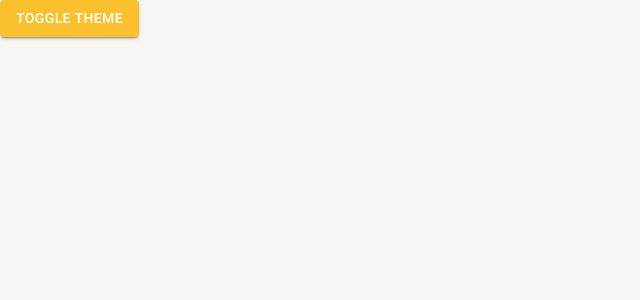
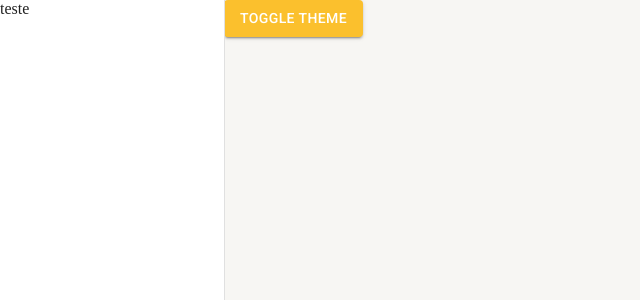
Before and after one commit to LucasPreviato/Login-Screen, a React (Create React App) app: page /pagina-inicial in a window 1280 px wide. Shown: the top 300 px of the page, without its empty margins (0-640 px from the left). Built offline with nearby package versions, Linux system fonts and the light colour scheme.

Commit message:
Feat : Added Menubar

```diff
--- a/src/App.tsx
+++ b/src/App.tsx
@@ -1,15 +1,17 @@
-import {BrowserRouter} from "react-router-dom"
+import { BrowserRouter } from 'react-router-dom'
 
-import { AppRoutes } from "./routes";
-import { AppThemeProvider } from "./shared/context/";
-
+import { AppRoutes } from './routes'
+import { MenuLateral } from './shared/components'
+import { AppThemeProvider } from './shared/context/'
 
 export const App = () => {
   return (
     <AppThemeProvider>
-    <BrowserRouter >
-    <AppRoutes />
-    </BrowserRouter>
+      <BrowserRouter>
+        <MenuLateral>
+          <AppRoutes />
+        </MenuLateral>
+      </BrowserRouter>
     </AppThemeProvider>
-  );
+  )
 }
--- a/src/shared/components/index.ts
+++ b/src/shared/components/index.ts
@@ -1 +1 @@
-export {};
+export * from "./menuLateral/MenuLateral";
--- /dev/null
+++ b/src/shared/components/menuLateral/MenuLateral.tsx
@@ -0,0 +1,20 @@
+import { useTheme, Drawer } from '@mui/material'
+import { Box } from '@mui/system'
+
+interface IMenuLateralProps {
+  children: React.ReactNode
+}
+
+export const MenuLateral: React.FC<IMenuLateralProps> = ({ children }) => {
+  const theme = useTheme()
+  return (
+    <>
+      <Drawer variant="permanent">
+        <Box width={theme.spacing(28)}>teste</Box>
+      </Drawer>
+      <Box height="100vh" marginLeft={theme.spacing(28)}>
+        {children}
+      </Box>
+    </>
+  )
+}
```
Also changed, not shown: src/routes/index.tsx (+8 -8 lines).
